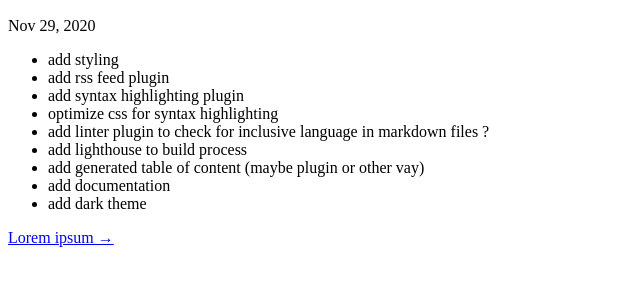
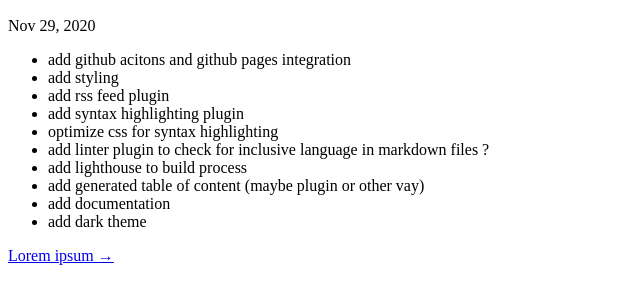
Before and after one commit to chud-uk/min-ty, an Eleventy site: page src/to-do.md in a window 1280 px wide. Shown: the part 76-380 px from the top of the page, without its empty margins (0-640 px from the left). Built offline with nearby package versions, Linux system fonts and the light colour scheme; Eleventy itself is replaced by a stand-in of ours; files that its build step writes are made by us from their sources.

Commit message:
update to-do

```diff
--- a/src/to-do.md
+++ b/src/to-do.md
@@ -4,6 +4,7 @@ title: TODO
 summary: Some boring summarys
 date: 2020-11-29
 ---
+- add github acitons and github pages integration
 - add styling
 - add rss feed plugin
 - add syntax highlighting plugin
```
